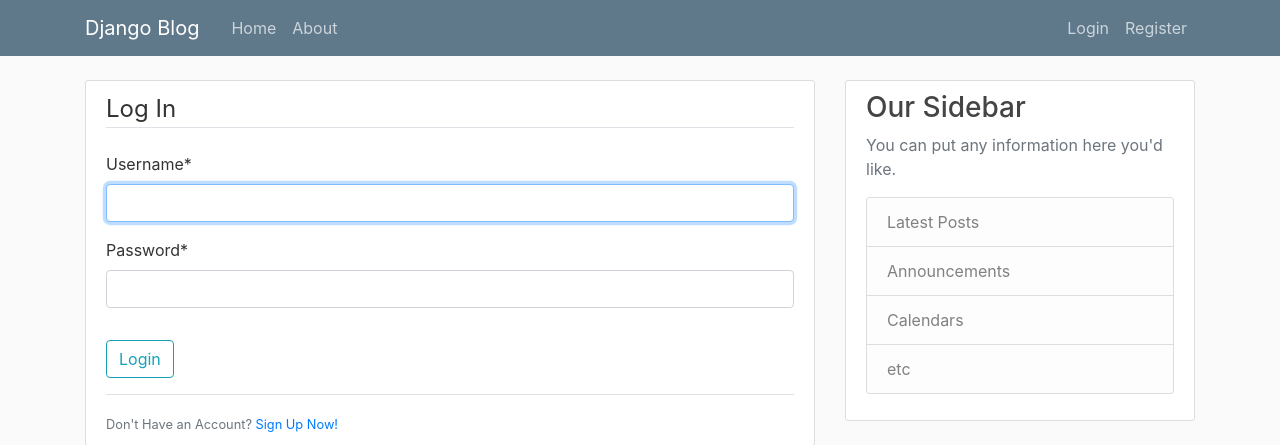
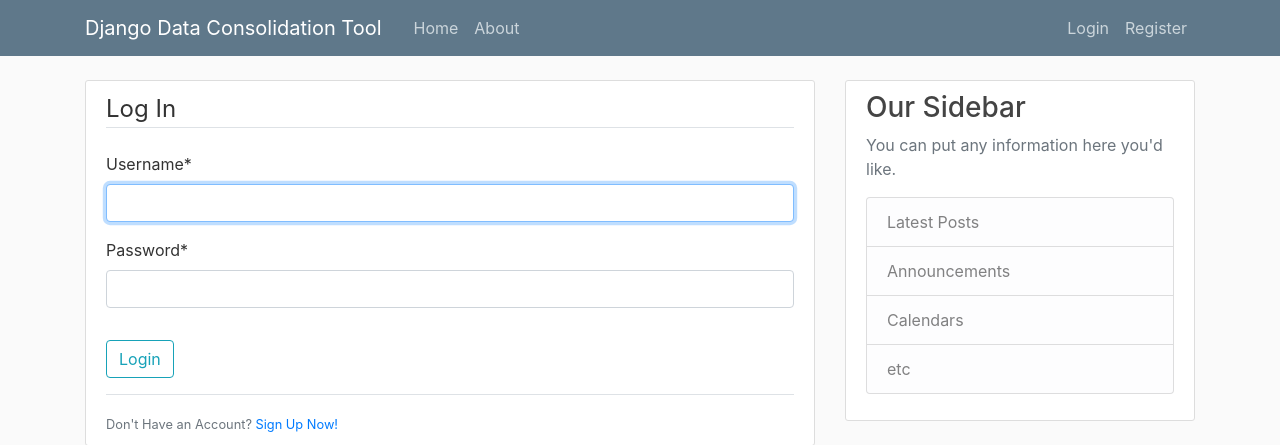
Before and after one commit to IshitaGH/nexdigm_data_app, a Django app: a page that uses table/templates/table/base.html in a window 1280 px wide. Shown: the top 445 px of the page. Run offline with Django 4.2, Linux system fonts and the light colour scheme; some libraries are stand-ins or nearby versions.

Commit message:
Changed names from blog

```diff
--- a/table/templates/table/base.html
+++ b/table/templates/table/base.html
@@ -12,16 +12,16 @@
 
     <link rel="stylesheet" type="text/css" href="{% static 'table/main.css' %}">
         {% if title %}
-            <title>Django Blog - {{title}}</title>
+            <title>Django Data Consolidation Tool - {{title}}</title>
         {% else %}
-            <title>Django Blog</title>
+            <title>Django Data Consolidation Tool</title>
         {% endif %}
     </head>
     <body>
         <header class="site-header">
             <nav class="navbar navbar-expand-md navbar-dark bg-steel fixed-top">
               <div class="container">
-                <a class="navbar-brand mr-4" href="{% url 'table-home' %}">Django Blog</a>
+                <a class="navbar-brand mr-4" href="{% url 'table-home' %}">Django Data Consolidation Tool</a>
                 <button class="navbar-toggler" type="button" data-toggle="collapse" data-target="#navbarToggle" aria-controls="navbarToggle" aria-expanded="false" aria-label="Toggle navigation">
                 <span class="navbar-toggler-icon"></span>
                 </button>
--- a/table/templates/table/home.html
+++ b/table/templates/table/home.html
@@ -10,7 +10,7 @@
 
                 {{ form.as_p }}
 
-                <input type="submit" value="Submit" class="btn btn-secondary">
+                <input type="submit" value="Run Python Scripts" class="btn btn-secondary">
             </form>
         {% endif %}
     </div>
```
